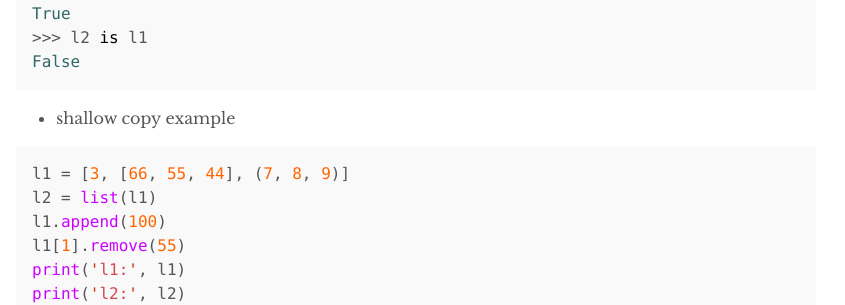
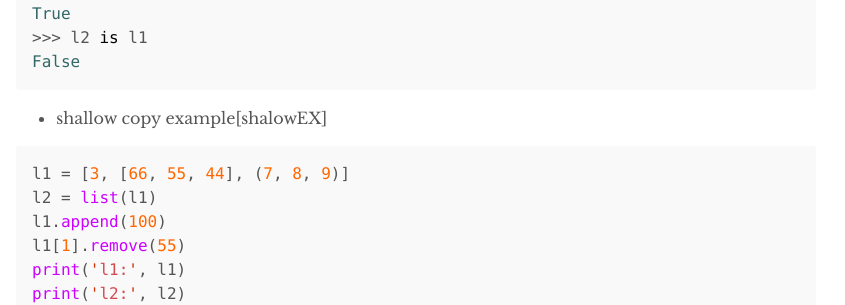
Before and after one commit to hydblab/hydblab.github.io, a Jekyll site: the page built from _posts/2018-09-12-object_orinted_idioms.md, in a window 1280 px wide and 900 px high, scrolled down 2797 px. Shown: the part 152-457 px from the top of the window, without its empty margins (224-1069 px from the left). Built offline with Jekyll 4.4.1, drawn with Linux system fonts in a browser that asks for light colours.

```diff
--- a/_posts/2018-09-12-object_orinted_idioms.md
+++ b/_posts/2018-09-12-object_orinted_idioms.md
@@ -122,7 +122,7 @@ True
 False
 {% endhighlight %}
 
-- shallow copy example
+- shallow copy example[shalowEX]
 
 {% highlight python %}
 l1 = [3, [66, 55, 44], (7, 8, 9)]
```
Also changed, not shown: other parts of _posts/2018-09-12-object_orinted_idioms.md (+1 -1 lines).
